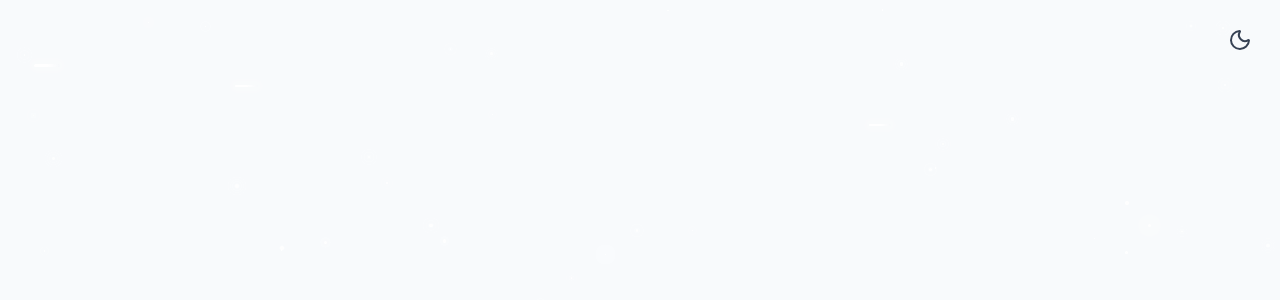
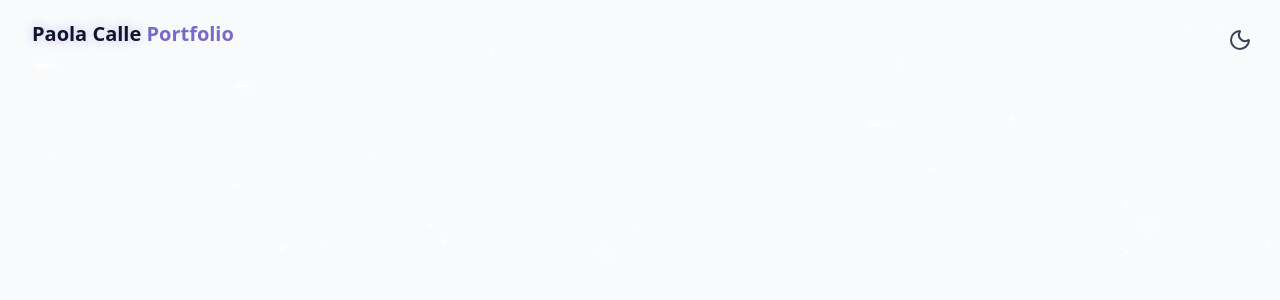
Before and after one commit to paolacalle/personal-site, a React (Vite) app in the folder app/: page / in a window 1280 px wide. Shown: the top 300 px of the page. Built offline with nearby package versions, Linux system fonts and the light colour scheme.

Commit message:
add navbar to home

```diff
--- a/app/src/pages/Home.jsx
+++ b/app/src/pages/Home.jsx
@@ -1,5 +1,6 @@
 import { ThemeToggle } from "@/components/ThemeToggle"
 import { StarBackground } from "@/components/StarBackground"
+import { Navbar } from "@/components/Navbar"
 
 
 export const Home = () => {
@@ -13,6 +14,7 @@ export const Home = () => {
 
 
             {/* Navbar */}
+            <Navbar />
 
 
             {/* Main Content */}
```
